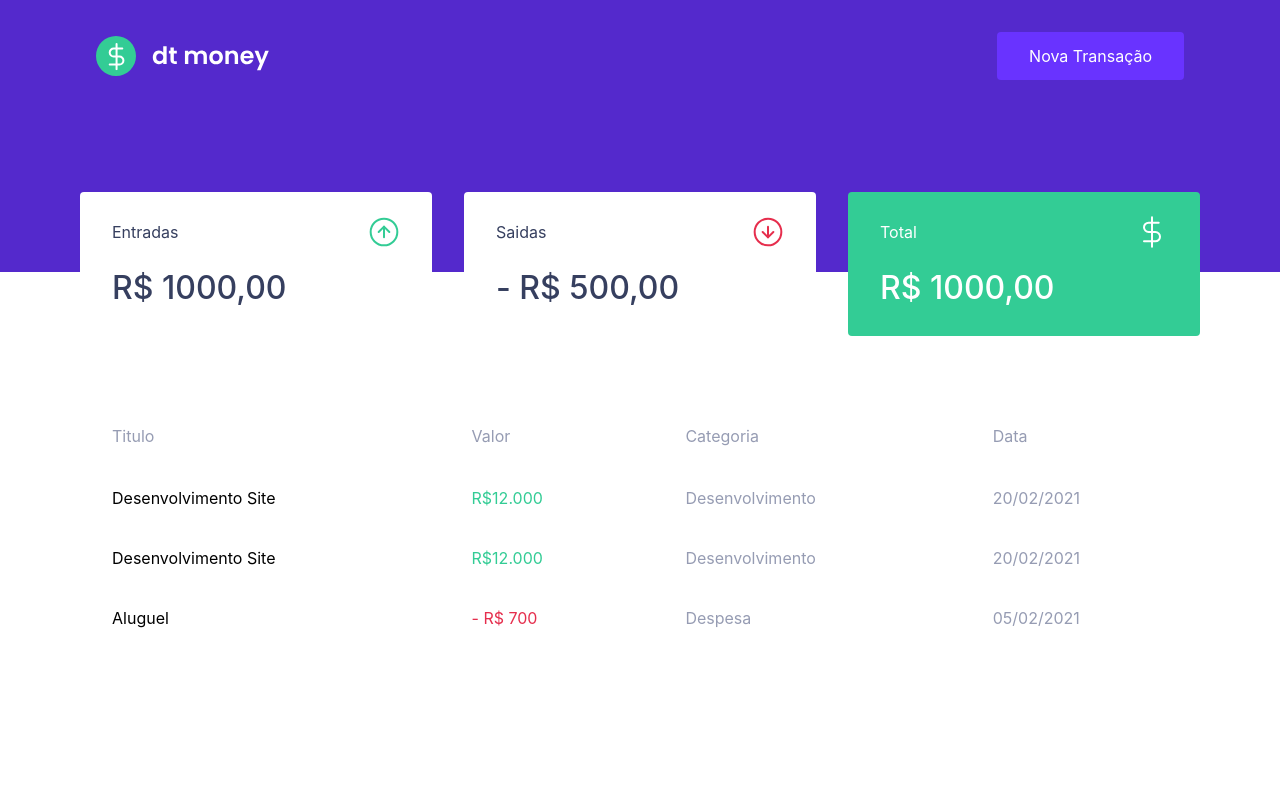
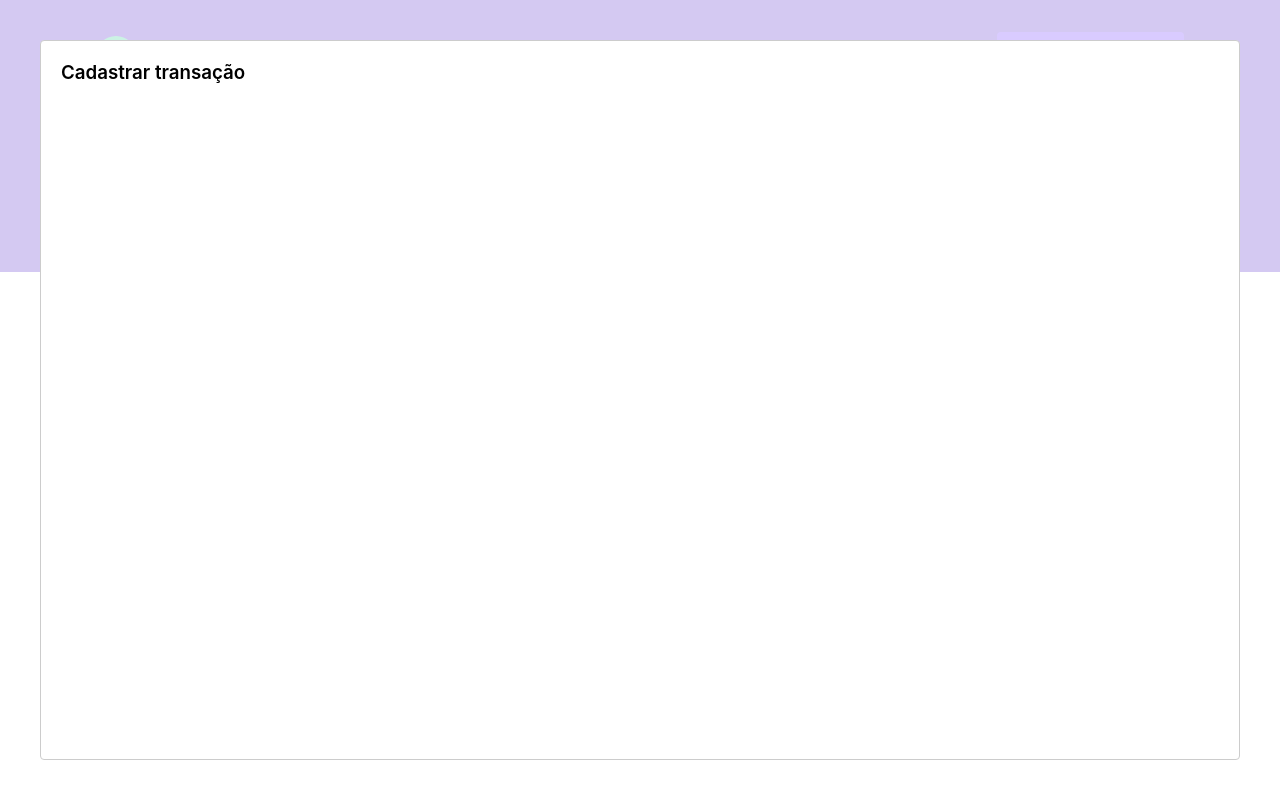
Before and after one commit to kaiorr/dtmoney, a React (Create React App) app: page / in a window 1280 px wide. Both pictures are taken after a click on the button "Nova Transação". Built offline with nearby package versions, Linux system fonts and the light colour scheme; no server answers; what miragejs would draw is missing.

Commit message:
feat: Criado o componente modal e repasse de propriedades para o mesmo

```diff
--- a/package.json
+++ b/package.json
@@ -14,6 +14,7 @@
     "miragejs": "^0.1.41",
     "react": "^17.0.2",
     "react-dom": "^17.0.2",
+    "react-modal": "^3.14.3",
     "react-scripts": "4.0.3",
     "styled-components": "^5.3.0",
     "typescript": "^4.1.2",
@@ -44,6 +45,7 @@
     ]
   },
   "devDependencies": {
+    "@types/react-modal": "^3.12.0",
     "@types/styled-components": "^5.1.10"
   }
 }
--- a/src/App.tsx
+++ b/src/App.tsx
@@ -1,12 +1,34 @@
+import { useState } from "react";
 import { Dashboard } from "./components/Dashboard/Dashboard";
 import { Header } from "./components/Header/Header";
 import { GlobalStyle } from "./globalStyle/global.style";
+import Modal from "react-modal";
 
 export const App = () => {
+  Modal.setAppElement("#root");
+
+  const [isNewTransctionModalOpen, setIsNewTransctionModalOpen] =
+    useState(false);
+
+  function handleOpenNewTransactionModal() {
+    setIsNewTransctionModalOpen(true);
+  }
+
+  function handleClosenNewTransactionModal() {
+    setIsNewTransctionModalOpen(false);
+  }
+
   return (
     <>
-      <Header />
+      <Header openNewTransactionModal={handleOpenNewTransactionModal} />
       <Dashboard />
+
+      <Modal
+        isOpen={isNewTransctionModalOpen}
+        onRequestClose={handleClosenNewTransactionModal}
+      >
+        <h3>Cadastrar transação</h3>
+      </Modal>
       <GlobalStyle />
     </>
   );
--- a/src/components/Header/Header.tsx
+++ b/src/components/Header/Header.tsx
@@ -1,13 +1,17 @@
 import logoImg from "../../assets/logo.svg";
 import { Container, Content } from "./Header.style";
 
-export const Header = () => {
-  return (
+interface HeaderProps {
+  openNewTransactionModal: () => void;
+}
+
+export const Header = ({ openNewTransactionModal }: HeaderProps) => (
   <Container>
     <Content>
       <img src={logoImg} alt="dt money" />
-        <button type="button">Nova Transação</button>
+      <button type="button" onClick={openNewTransactionModal}>
+        Nova Transação
+      </button>
     </Content>
   </Container>
 );
-};
```
Also changed, not shown: 1 other file (tests, documents, lock files or other folders). Lines whose indentation alone changed are shown as unchanged.
